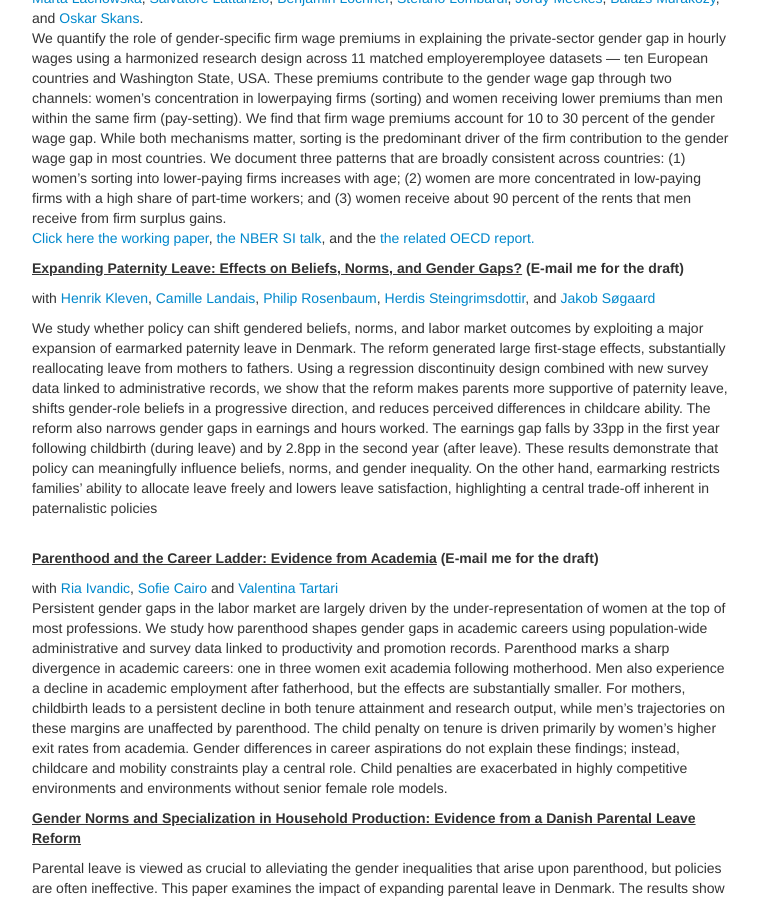
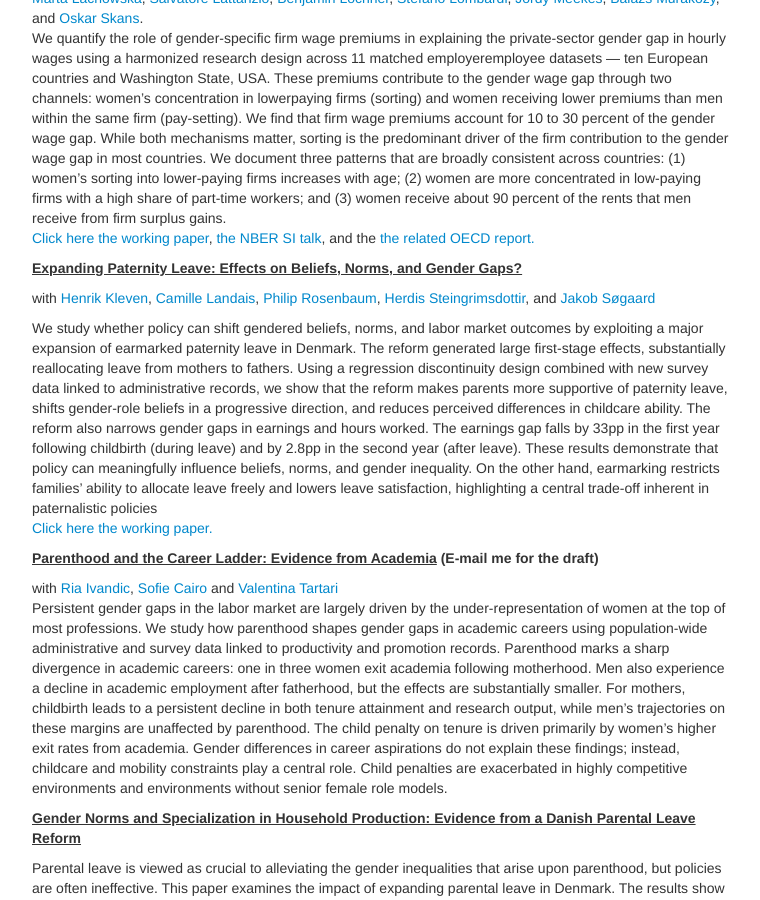
Before and after one commit to annesophielassen/annesophielassen.github.io, a Jekyll site: the page built from pages/research.md, in a window 1280 px wide and 900 px high, scrolled down 624 px. Shown: the whole window, without its empty margins (258-1018 px from the left). Built offline with Jekyll 4.4.1, drawn with Linux system fonts in a browser that asks for light colours.

Commit message:
Update research.md

```diff
--- a/pages/research.md
+++ b/pages/research.md
@@ -26,10 +26,11 @@ with  <a href="https://marcoguidopalladino.com/">Marco G. Palladino</a>, <a href
 We quantify the role of gender-specific firm wage premiums in explaining the private-sector gender gap in hourly wages using a harmonized research design across 11 matched employeremployee datasets — ten European countries and Washington State, USA. These premiums contribute to the gender wage gap through two channels: women’s concentration in lowerpaying firms (sorting) and women receiving lower premiums than men within the same firm (pay-setting). We find that firm wage premiums account for 10 to 30 percent of the gender wage gap. While both mechanisms matter, sorting is the predominant driver of the firm contribution to the gender wage gap in most countries. We document three patterns that are broadly consistent across countries: (1) women’s sorting into lower-paying firms increases with age; (2) women are more concentrated in low-paying firms with a high share of part-time workers; and (3) women receive about 90 percent of the rents that men receive from firm surplus gains. <br>
 <a href="https://www.chicagofed.org/publications/working-papers/2025/2025-24">Click here the working paper</a>, <a href="https://www.youtube.com/live/RCkEHjCC3kI?t=420s">the NBER SI talk</a>, and the <a href="https://www.oecd.org/en/publications/the-role-of-bargaining-and-discrimination-in-the-gender-wage-gap-in-france_1fd68687-en.html">the related OECD report.</a>
 <br>
-##### <u>Expanding Paternity Leave: Effects on Beliefs, Norms, and Gender Gaps?</u> (E-mail me for the draft)
+##### <u>Expanding Paternity Leave: Effects on Beliefs, Norms, and Gender Gaps?</u>
 with <a href="https://www.henrikkleven.com/">Henrik Kleven</a>, <a href="https://app.scholarsite.io/camille-landais">Camille Landais</a>, <a href="https://sites.google.com/site/philrosenbaum/"> Philip Rosenbaum</a>, <a href="https://sites.google.com/site/herdissteingrimsdottir/home"> Herdis Steingrimsdottir</a>, and <a href="https://jakobsogaard.com/">Jakob Søgaard</a><br>
 
 We study whether policy can shift gendered beliefs, norms, and labor market outcomes by exploiting a major expansion of earmarked paternity leave in Denmark. The reform generated large first-stage effects, substantially reallocating leave from mothers to fathers. Using a regression discontinuity design combined with new survey data linked to administrative records, we show that the reform makes parents more supportive of paternity leave, shifts gender-role beliefs in a progressive direction, and reduces perceived differences in childcare ability. The reform also narrows gender gaps in earnings and hours worked. The earnings gap falls by 33pp in the first year following childbirth (during leave) and by 2.8pp in the second year (after leave). These results demonstrate that policy can meaningfully influence beliefs, norms, and gender inequality. On the other hand, earmarking restricts families’ ability to allocate leave freely and lowers leave satisfaction, highlighting a central trade-off inherent in paternalistic policies <br>
+<a href="https://www.dropbox.com/scl/fi/wksiy6xf1mwl1lqjs7epz/PaternityLeave_Feb2026.pdf?rlkey=67tihxh0o5izz3v8tglazwfen&e=1&dl=0"> Click here the working paper.</a>
 <br>
 
 ##### <u>Parenthood and the Career Ladder: Evidence from Academia</u> (E-mail me for the draft)
```
